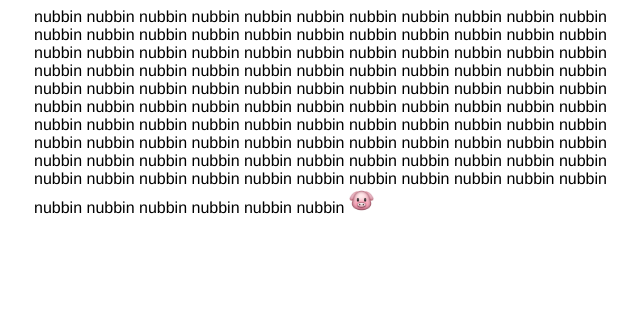
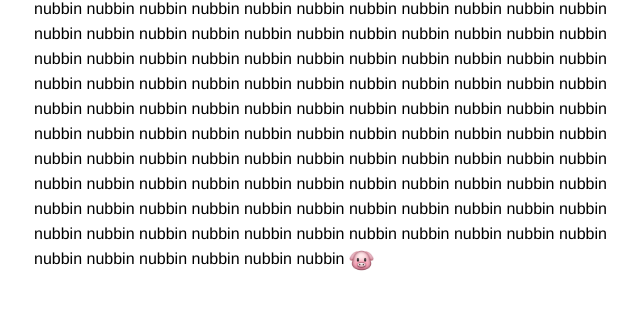
Before and after one commit to evilchili/nubbin, a plain HTML site: page www/index.html in a window 1280 px wide. Shown: the part 58-368 px from the top of the page, without its empty margins (306-946 px from the left). Drawn offline with Linux system fonts and the light colour scheme.

Commit message:
nubbin tweak

```diff
--- a/www/index.html
+++ b/www/index.html
@@ -5,6 +5,7 @@
         <style type="text/css">
             body {
                 font-family: Helvetica, Arial, Sans-Serif;
+                line-height: 25px;
             }
             #main {
                 max-width:600px;
@@ -12,6 +13,7 @@
             }
             #nubbin {
                 height:25px;
+                vertical-align: middle;
             }
 
         </style>
```
